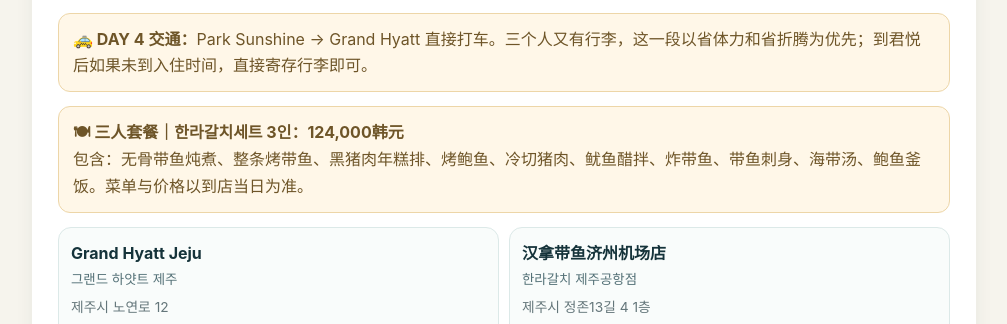
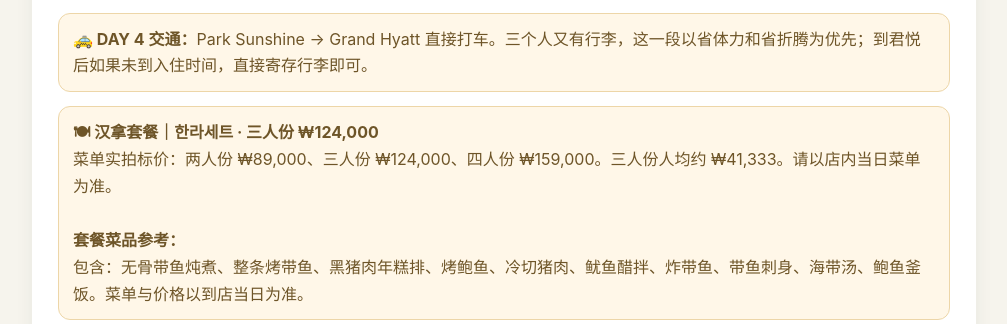
Before and after one commit to shenggeyang-yyy/jeju-roadbook, a plain HTML site: page index.html in a window 1280 px wide. Shown: the part 5712-6036 px from the top of the page, without its empty margins (136-1143 px from the left). Drawn offline with Linux system fonts and the light colour scheme.

Commit message:
Clarify Halla Galchi three-person menu pricing

```diff
--- a/index.html
+++ b/index.html
@@ -137,7 +137,7 @@
 <li><b>19:00以后</b> 回 Grand Hyatt / 莲洞随便逛逛</li>
 </ul>
 <div class="notice"><b>🚕 DAY 4 交通：</b>Park Sunshine → Grand Hyatt 直接打车。三个人又有行李，这一段以省体力和省折腾为优先；到君悦后如果未到入住时间，直接寄存行李即可。</div>
-<div class="notice"><b>🍽 三人套餐｜한라갈치세트 3인：124,000韩元</b><br>
+<div class="notice"><b>🍽 汉拿套餐｜한라세트 · 三人份 ₩124,000</b><br>菜单实拍标价：两人份 ₩89,000、三人份 ₩124,000、四人份 ₩159,000。三人份人均约 ₩41,333。请以店内当日菜单为准。<br><br><b>套餐菜品参考：</b><br>
 包含：无骨带鱼炖煮、整条烤带鱼、黑猪肉年糕排、烤鲍鱼、冷切猪肉、鱿鱼醋拌、炸带鱼、带鱼刺身、海带汤、鲍鱼釜饭。菜单与价格以到店当日为准。</div>
 <div class="loc-grid">
 <div class="loc-card"><b>Grand Hyatt Jeju</b><span>그랜드 하얏트 제주</span><div class="loc-area">제주시 노연로 12</div><a class="mapbtn" href="https://map.naver.com/p/search/%EA%B7%B8%EB%9E%9C%EB%93%9C%20%ED%95%98%EC%96%8F%ED%8A%B8%20%EC%A0%9C%EC%A3%BC">Naver Map ↗</a></div>
```
